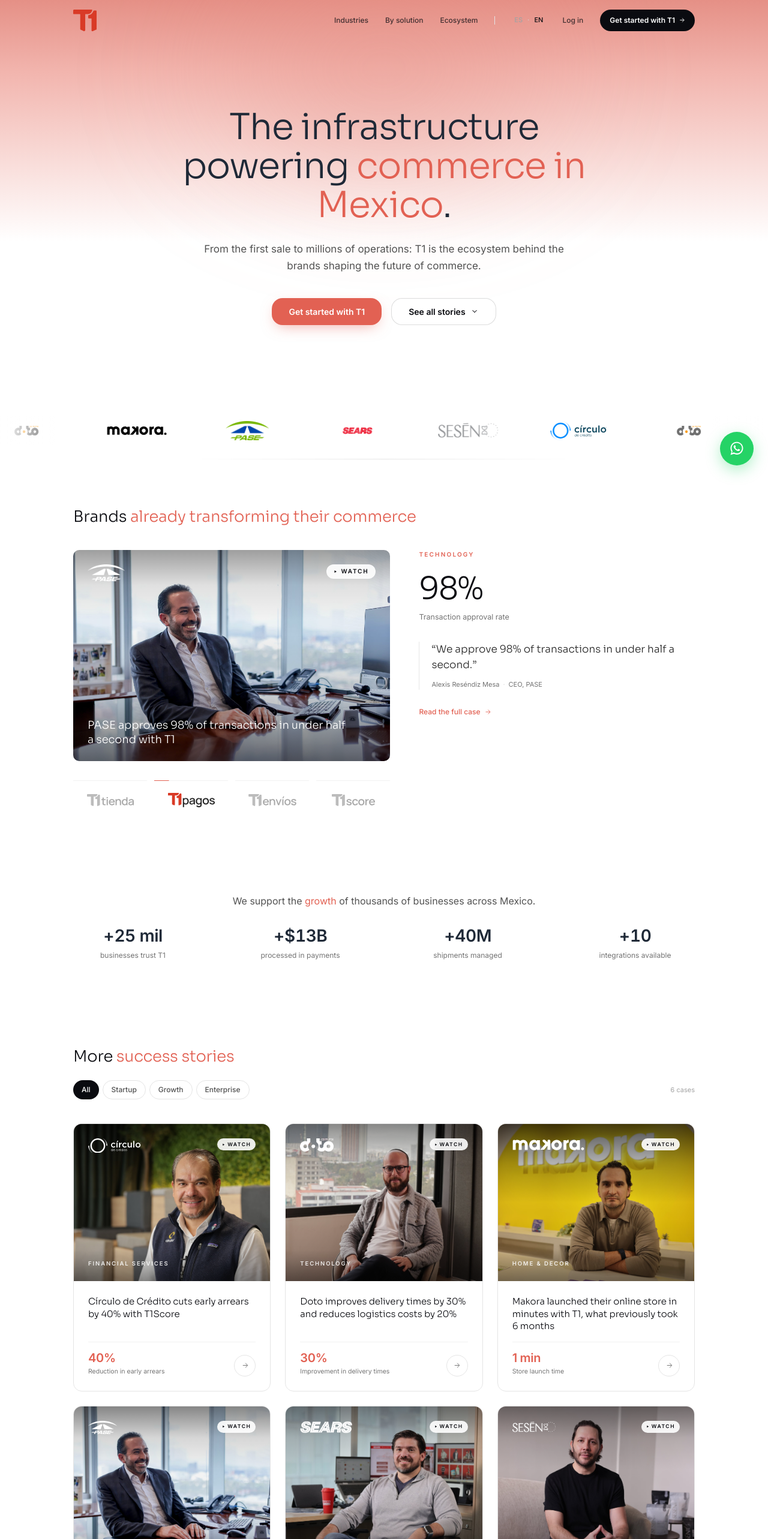
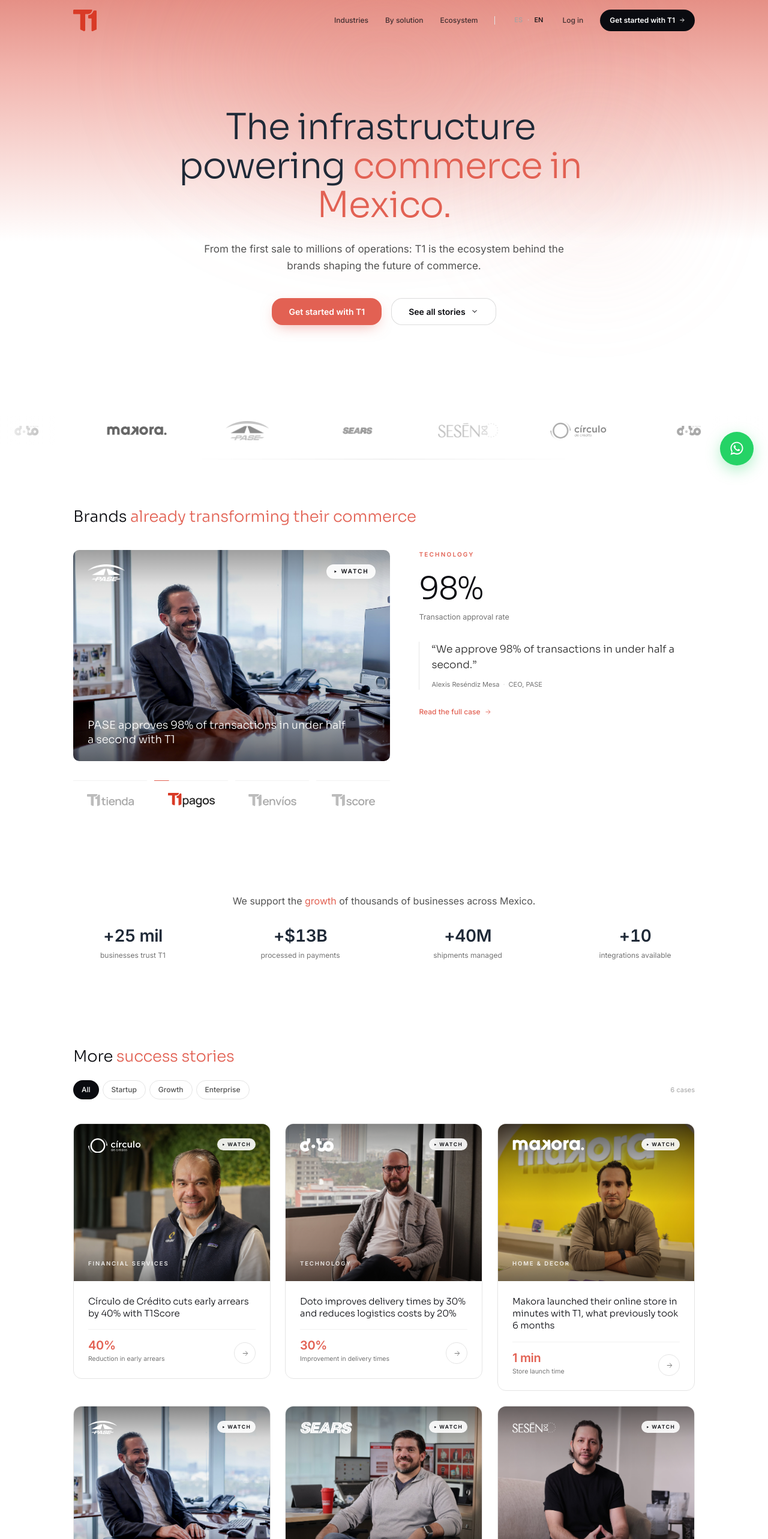
Before and after one commit to hasselsanchez/casos-de-exito, a Next.js app: page /en in a window 1280 px wide. Shown: the top 2566 px of the page at 60% size. Built offline with nearby package versions, Linux system fonts and the light colour scheme.

Commit message:
cambios animaciones V1

```diff
--- a/src/app/globals.css
+++ b/src/app/globals.css
@@ -83,6 +83,14 @@
   from { transform: scaleX(0); }
   to   { transform: scaleX(1); }
 }
+@keyframes hero-word-up {
+  from { opacity: 0; transform: translateY(60%) rotate(2deg); }
+  to   { opacity: 1; transform: translateY(0) rotate(0); }
+}
+@keyframes hero-fade-up {
+  from { opacity: 0; transform: translateY(18px); }
+  to   { opacity: 1; transform: translateY(0); }
+}
 
 /* ===== Scroll Animations ===== */
 [data-animate] {
--- a/src/components/hub/ArticleFeed.tsx
+++ b/src/components/hub/ArticleFeed.tsx
@@ -1,6 +1,6 @@
 "use client";
 
-import { useState, useMemo } from "react";
+import { useState, useMemo, useRef } from "react";
 import { useLocale, useTranslations } from "next-intl";
 import Image from "next/image";
 import Link from "next/link";
@@ -150,15 +150,71 @@ function FeedCard({
   const cfg = PARTNER_LOGO[article.company] ?? { w: "w-[64px]" };
   const headlineMetric = article.metrics[0];
 
+  const wrapperRef = useRef<HTMLDivElement>(null);
+  /* Tilt amplitude in deg. ±7 reads "noticeable" without inducing motion sickness. */
+  const TILT_DEG = 7;
+  const [tilt, setTilt] = useState({
+    rx: 0,
+    ry: 0,
+    mx: 50,
+    my: 50,
+    active: false,
+  });
+
+  const handleMove = (e: React.MouseEvent<HTMLDivElement>) => {
+    const rect = wrapperRef.current?.getBoundingClientRect();
+    if (!rect) return;
+    const x = (e.clientX - rect.left) / rect.width;
+    const y = (e.clientY - rect.top) / rect.height;
+    setTilt({
+      rx: -(y - 0.5) * 2 * TILT_DEG,
+      ry: (x - 0.5) * 2 * TILT_DEG,
+      mx: x * 100,
+      my: y * 100,
+      active: true,
+    });
+  };
+  const handleLeave = () =>
+    setTilt({ rx: 0, ry: 0, mx: 50, my: 50, active: false });
+
   return (
-    <Link
-      href={href}
-      className="group relative flex flex-col overflow-hidden rounded-[14px] border border-gray-200 bg-white opacity-0 transition-all duration-500 hover:-translate-y-1 hover:border-[#0A0B10]/55 hover:shadow-[0_24px_48px_-20px_rgba(10,11,16,0.18)]"
+    <div
+      ref={wrapperRef}
+      onMouseMove={handleMove}
+      onMouseLeave={handleLeave}
+      className="opacity-0 [perspective:1100px]"
       style={{
         animation: `fade-in-up 0.55s cubic-bezier(0.16, 1, 0.3, 1) ${index * 70}ms forwards`,
       }}
     >
-      {/* ── Image with white logo overlay (no pill) ── */}
+      <Link
+        href={href}
+        className="group relative flex flex-col overflow-hidden rounded-[14px] border border-gray-200 bg-white will-change-transform hover:border-[#0A0B10]/55 hover:shadow-[0_28px_56px_-20px_rgba(10,11,16,0.22)] [transform-style:preserve-3d]"
+        style={{
+          transform: `rotateX(${tilt.rx}deg) rotateY(${tilt.ry}deg) translateZ(0)${tilt.active ? " translateY(-6px)" : ""}`,
+          transition: tilt.active
+            ? "transform 90ms ease-out, border-color 300ms, box-shadow 300ms"
+            : "transform 600ms cubic-bezier(0.16, 1, 0.3, 1), border-color 300ms, box-shadow 300ms",
+        }}
+      >
+        {/* Cursor-following red glow — only visible on hover */}
+        <div
+          aria-hidden
+          className="pointer-events-none absolute inset-0 z-20 opacity-0 transition-opacity duration-500 group-hover:opacity-100"
+          style={{
+            background: `radial-gradient(circle 240px at ${tilt.mx}% ${tilt.my}%, rgba(226,97,83,0.22), transparent 65%)`,
+            mixBlendMode: "multiply",
+          }}
+        />
+        {/* Specular highlight — subtle white sheen tracking the cursor */}
+        <div
+          aria-hidden
+          className="pointer-events-none absolute inset-0 z-20 opacity-0 transition-opacity duration-500 group-hover:opacity-100"
+          style={{
+            background: `radial-gradient(circle 180px at ${tilt.mx}% ${tilt.my}%, rgba(255,255,255,0.35), transparent 60%)`,
+          }}
+        />
+        {/* ── Image with white logo overlay (no pill) ── */}
       <div className="relative aspect-[5/4] overflow-hidden bg-gray-100">
         <Image
           src={article.heroImage}
@@ -249,6 +305,7 @@ function FeedCard({
           </span>
         </div>
       </div>
-    </Link>
+      </Link>
+    </div>
   );
 }
--- a/src/components/hub/HeroSection.tsx
+++ b/src/components/hub/HeroSection.tsx
@@ -1,5 +1,11 @@
+"use client";
+
+import { useEffect, useRef, useState } from "react";
 import { useLocale } from "next-intl";
 import { T1_HOME_URL } from "@/lib/constants";
+
+const WORD_STAGGER_MS = 90;
+const HEADLINE_WORD_DURATION_MS = 750;
 
 /**
  * Minimalist editorial hero — no featured case, just a strong aspirational
@@ -7,6 +13,26 @@ import { T1_HOME_URL } from "@/lib/constants";
  */
 export default function HeroSection() {
   const locale = useLocale() as "es" | "en";
+  const sectionRef = useRef<HTMLElement>(null);
+  const [parallax, setParallax] = useState({ x: 0, y: 0 });
+
+  useEffect(() => {
+    const el = sectionRef.current;
+    if (!el) return;
+    const handleMove = (e: MouseEvent) => {
+      const rect = el.getBoundingClientRect();
+      const x = ((e.clientX - rect.left) / rect.width - 0.5) * 2;
+      const y = ((e.clientY - rect.top) / rect.height - 0.5) * 2;
+      setParallax({ x, y });
+    };
+    const handleLeave = () => setParallax({ x: 0, y: 0 });
+    el.addEventListener("mousemove", handleMove);
+    el.addEventListener("mouseleave", handleLeave);
+    return () => {
+      el.removeEventListener("mousemove", handleMove);
+      el.removeEventListener("mouseleave", handleLeave);
+    };
+  }, []);
 
   const copy = {
     headlinePre:
@@ -20,43 +46,98 @@ export default function HeroSection() {
     secondary: locale === "es" ? "Ver todas las historias" : "See all stories",
   };
 
+  /* Build a flat list so a single index drives the stagger across both the
+     neutral and the accented portions of the headline. The trailing period
+     lives on the last accent word. */
+  const preWords = copy.headlinePre.split(" ");
+  const accentWords = copy.headlineAccent.split(" ");
+  const words = [
+    ...preWords.map((w) => ({ text: w, accent: false })),
+    ...accentWords.map((w, i) => ({
+      text: w + (i === accentWords.length - 1 ? "." : ""),
+      accent: true,
+    })),
+  ];
+
+  const tailDelay = words.length * WORD_STAGGER_MS;
+
   return (
     <section
+      ref={sectionRef}
       className="relative overflow-hidden pb-24 tablet:pb-32"
       style={{
         background:
           "linear-gradient(to bottom, #E59086 0%, #F2B5AE 18%, #FFFFFF 60%)",
       }}
     >
-      {/* Soft glow blob for warmth */}
+      {/* Soft glow blob — follows cursor with eased parallax */}
       <div
         aria-hidden
-        className="pointer-events-none absolute -top-24 left-1/2 h-[420px] w-[720px] -translate-x-1/2 rounded-full opacity-60 blur-[120px]"
-        style={{ background: "radial-gradient(closest-side, #E59086, transparent)" }}
+        className="pointer-events-none absolute -top-24 left-1/2 h-[420px] w-[720px] rounded-full opacity-60 blur-[120px] transition-transform duration-[700ms] ease-out will-change-transform"
+        style={{
+          background: "radial-gradient(closest-side, #E59086, transparent)",
+          transform: `translate3d(calc(-50% + ${parallax.x * 36}px), ${parallax.y * 22}px, 0)`,
+        }}
+      />
+
+      {/* Secondary glow — counter-parallax for depth */}
+      <div
+        aria-hidden
+        className="pointer-events-none absolute top-[180px] right-[12%] h-[280px] w-[280px] rounded-full opacity-40 blur-[100px] transition-transform duration-[900ms] ease-out will-change-transform"
+        style={{
+          background: "radial-gradient(closest-side, #F1B0A9, transparent)",
+          transform: `translate3d(${parallax.x * -24}px, ${parallax.y * -16}px, 0)`,
+        }}
       />
 
       <div className="relative mx-auto w-full max-w-[840px] px-5 pt-[140px] tablet:px-8 tablet:pt-[180px]">
-        <div data-animate className="flex flex-col items-center text-center">
-          {/* Headline */}
+        <div className="flex flex-col items-center text-center">
+          {/* Headline — word-by-word stagger */}
           <h1 className="font-sora text-[36px] leading-[1.08] font-light tracking-[-0.02em] text-gray-900 tablet:text-[52px] desktop:text-[60px]">
-            {copy.headlinePre}{" "}
-            <span className="text-[#E26153]">{copy.headlineAccent}</span>.
+            {words.map((w, i) => (
+              <span
+                key={i}
+                className="inline-block"
+                style={{
+                  animation: `hero-word-up ${HEADLINE_WORD_DURATION_MS}ms cubic-bezier(0.16, 1, 0.3, 1) ${i * WORD_STAGGER_MS}ms both`,
+                  color: w.accent ? "#E26153" : undefined,
+                }}
+              >
+                {w.text}
+                {i < words.length - 1 ? " " : ""}
+              </span>
+            ))}
           </h1>
 
           {/* Subhead */}
-          <p className="mt-7 max-w-[600px] font-inter text-[15px] leading-[1.6] text-gray-600 tablet:text-[17px]">
+          <p
+            className="mt-7 max-w-[600px] font-inter text-[15px] leading-[1.6] text-gray-600 tablet:text-[17px]"
+            style={{
+              animation: `hero-fade-up 700ms cubic-bezier(0.16, 1, 0.3, 1) ${tailDelay + 100}ms both`,
+            }}
+          >
             {copy.subhead}
           </p>
 
           {/* CTAs */}
-          <div className="mt-10 flex flex-col items-stretch gap-3 tablet:flex-row tablet:items-center tablet:gap-4">
+          <div
+            className="mt-10 flex flex-col items-stretch gap-3 tablet:flex-row tablet:items-center tablet:gap-4"
+            style={{
+              animation: `hero-fade-up 700ms cubic-bezier(0.16, 1, 0.3, 1) ${tailDelay + 250}ms both`,
+            }}
+          >
             <a
               href={T1_HOME_URL}
               target="_blank"
               rel="noopener noreferrer"
-              className="inline-flex h-[45px] items-center justify-center rounded-[18px] bg-[#E26153] px-7 font-inter text-[14px] font-semibold text-white shadow-[0_8px_24px_-8px_rgba(226,97,83,0.55)] transition-all duration-300 hover:bg-[#DB3B2B] hover:shadow-[0_12px_28px_-8px_rgba(226,97,83,0.7)]"
+              className="group relative inline-flex h-[45px] items-center justify-center overflow-hidden rounded-[18px] bg-[#E26153] px-7 font-inter text-[14px] font-semibold text-white shadow-[0_8px_24px_-8px_rgba(226,97,83,0.55)] transition-all duration-300 hover:bg-[#DB3B2B] hover:shadow-[0_14px_32px_-8px_rgba(226,97,83,0.75)]"
             >
-              {copy.primary}
+              {/* Shine sweep on hover */}
+              <span
+                aria-hidden
+                className="pointer-events-none absolute inset-0 -translate-x-full bg-gradient-to-r from-transparent via-white/25 to-transparent transition-transform duration-700 ease-out group-hover:translate-x-full"
+              />
+              <span className="relative">{copy.primary}</span>
             </a>
             <a
               href="#explorar"
--- a/src/components/hub/LogoStrip.tsx
+++ b/src/components/hub/LogoStrip.tsx
@@ -22,23 +22,23 @@ export default function LogoStrip() {
         <div className="h-px bg-gradient-to-r from-transparent via-gray-200 to-transparent" />
       </div>
 
-      <div className="relative overflow-hidden">
+      <div className="group relative overflow-hidden">
         {/* Edge fades */}
         <div className="pointer-events-none absolute top-0 bottom-0 left-0 z-10 w-24 bg-gradient-to-r from-white to-transparent" />
         <div className="pointer-events-none absolute top-0 right-0 bottom-0 z-10 w-24 bg-gradient-to-l from-white to-transparent" />
 
-        <div className="flex w-fit animate-marquee items-center gap-16">
+        <div className="flex w-fit animate-marquee items-center gap-16 group-hover:[animation-play-state:paused]">
           {rail.map((c, i) => (
             <div
               key={`${c.slug}-${i}`}
-              className="flex h-12 w-[120px] shrink-0 items-center justify-center px-2"
+              className="group/logo flex h-12 w-[120px] shrink-0 items-center justify-center px-2 transition-transform duration-300 ease-out hover:-translate-y-0.5 hover:scale-110"
             >
               <Image
                 src={c.logo}
                 alt={c.name}
                 width={100}
                 height={40}
-                className={`object-contain ${
+                className={`object-contain opacity-60 saturate-0 transition-all duration-500 ease-out group-hover/logo:opacity-100 group-hover/logo:saturate-100 group-hover/logo:[filter:drop-shadow(0_4px_10px_rgba(10,11,16,0.12))] ${
                   c.slug === "sears"
                     ? "h-3 w-auto"
                     : c.slug === "doto"
```
